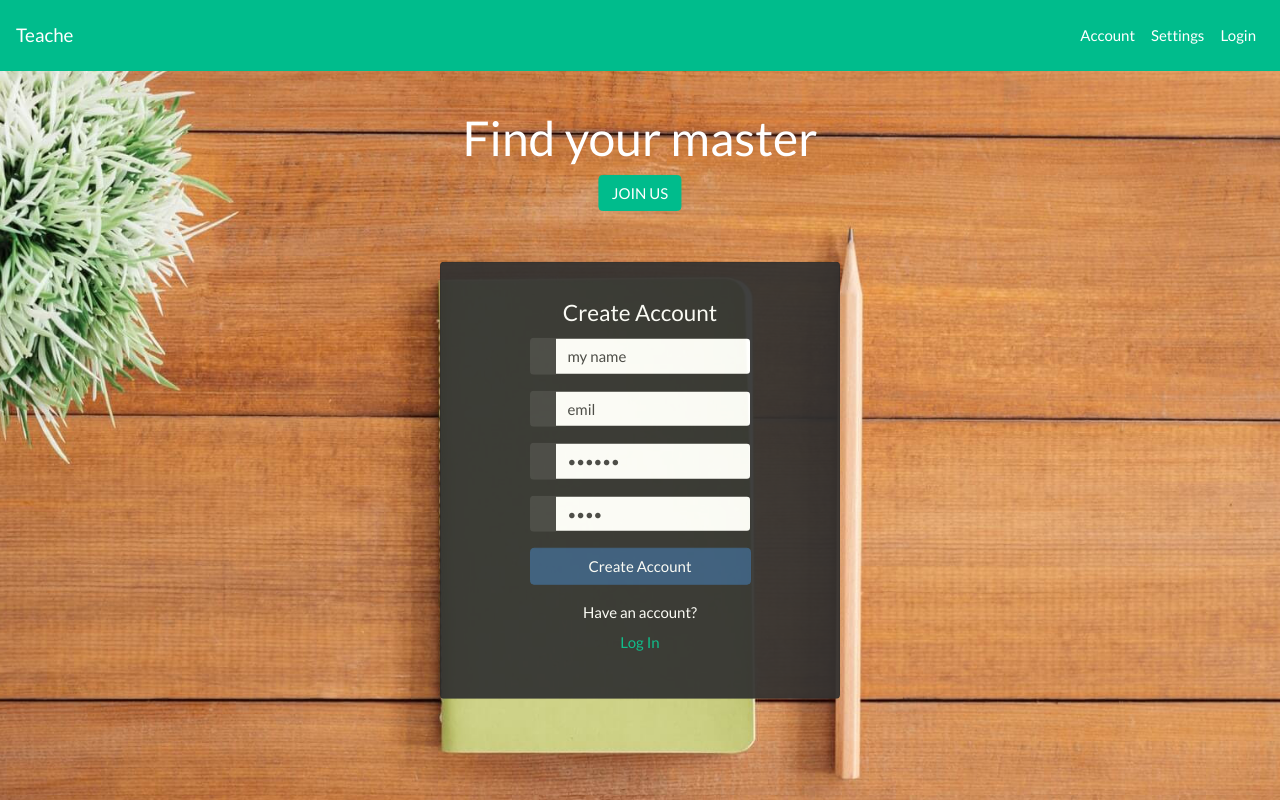
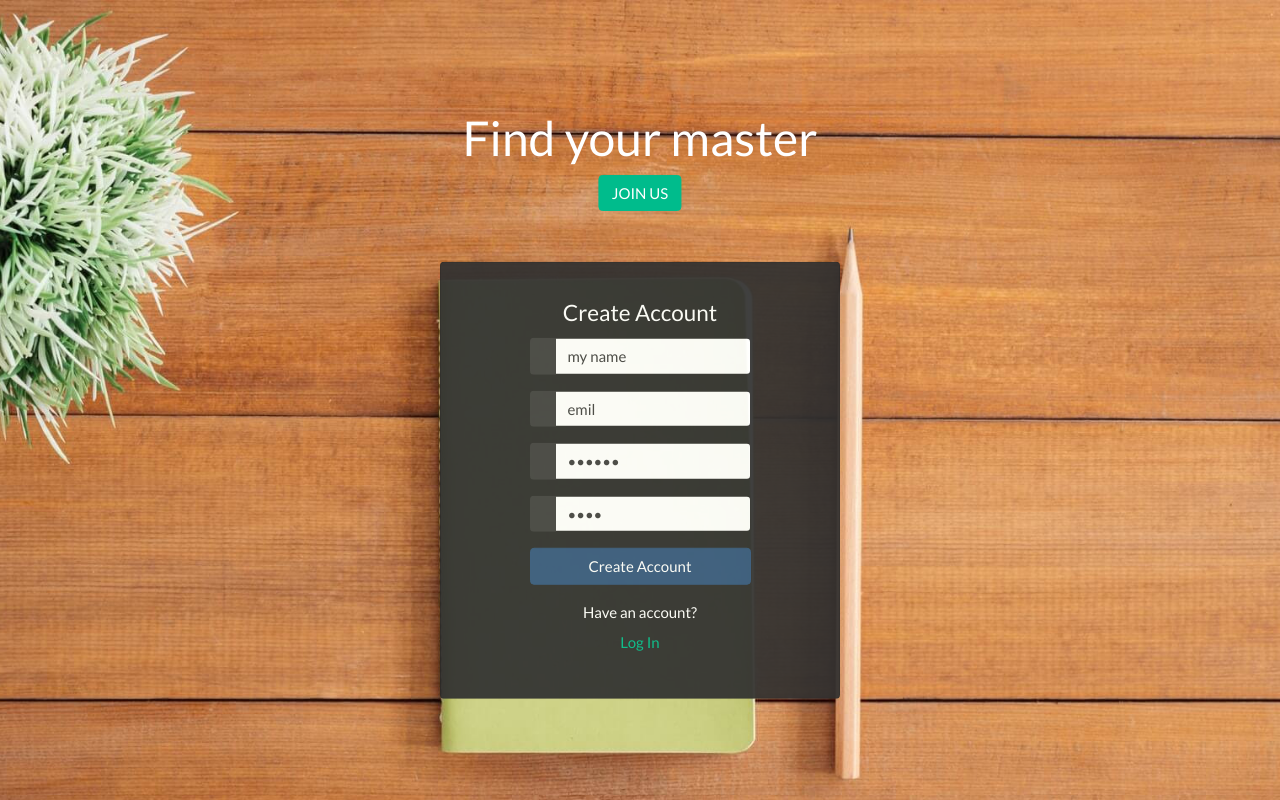
Before and after one commit to zpi-pwr/Teache, a React (Create React App) app in the folder frontend/: page / in a window 1280 px wide. Built offline with nearby package versions, Linux system fonts and the light colour scheme.

Commit message:
Delete navbar

```diff
--- a/frontend/src/App.js
+++ b/frontend/src/App.js
@@ -25,7 +25,7 @@ class App extends Component {
         return (
             <BrowserRouter style={{height: '100%'}}>
                 <div style={{height: '100%'}}>
-                    <Navigation/>
+                    {/*<Navigation/>*/}
                     <Switch className="bg-dark" style={{height: '100%'}}>
                         <Route path="/" component={LandingPage} exact/>
                         <Route path="/login" exact component={LoginPage}/>
```
